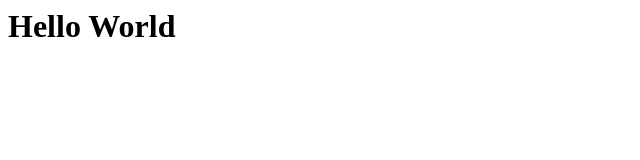
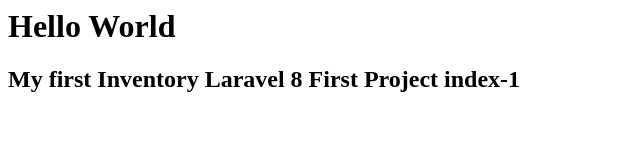
Before and after one commit to ebeauty75/ebeauty75, a plain HTML site: page index.html in a window 1280 px wide. Shown: the whole page, without its empty margins (0-640 px from the left). Drawn offline with Linux system fonts and the light colour scheme.

Commit message:
My first 2nd change

```diff
--- a/index.html
+++ b/index.html
@@ -1 +1,2 @@
 <h1>Hello World</h1>
+<h2>My first Inventory Laravel 8 First Project index-1</h2>
```
Also changed, not shown: demo.html (+1 -0 lines).
